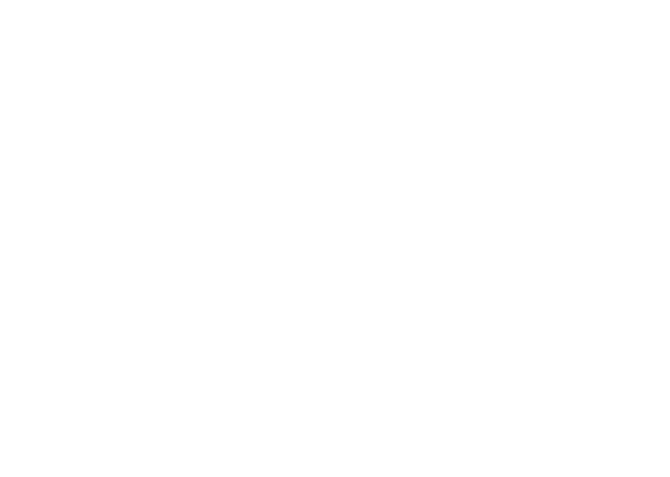
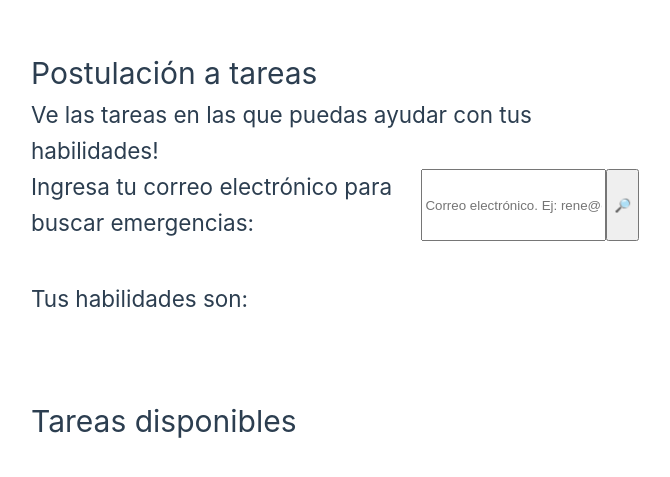
Before and after one commit to kappita/lab-tbd, a Vue app in the folder frontend/: page /postulaciones in a window 1280 px wide. Before the commit this address had no page. Shown: the part 153-630 px from the top of the page, without its empty margins (1-671 px from the left). Built offline with nearby package versions, Linux system fonts and the light colour scheme.

Commit message:
feat: agregar vista de postulaciones

```diff
--- /dev/null
+++ b/frontend/src/components/Tarea.vue
@@ -0,0 +1,40 @@
+<script setup>
+  const { data } = defineProps(["data"])
+
+</script>
+
+
+<template>
+  <div class="tarea">
+    <p>Id emergencia: {{ data.idEmergencia }} </p>
+    <p>Nombre emergencia: {{ data.nombreEmergencia }} </p>
+    <p>Id tarea: {{ data.idTarea }} </p>
+    <p>Nombre tarea: {{ data.nombreTarea }} </p>
+    <p>Habilidades: </p>
+    <div class="habilidades">
+      <p class="habilidad" v-for="habilidad in data.habilidades">-{{ habilidad }}</p>
+    </div>
+  </div>
+
+</template>
+
+
+<style scoped>
+  .tarea {
+    display: flex;
+  }
+
+  .habilidades {
+    display: grid;
+    grid-template-columns: repeat(1, minmax(0, 1fr));
+  }
+
+  p {
+    padding: 5px;
+  }
+
+  .habilidad {
+    width: 100%;
+  }
+
+</style>
--- a/frontend/src/router/index.js
+++ b/frontend/src/router/index.js
@@ -2,6 +2,7 @@
 import HomeView from '../views/HomeView.vue'
 import Registro from '@/views/Registro.vue'
 import Emergencias from '@/views/Emergencias.vue'
+import Postulacion from '@/views/Postulacion.vue'
 
 const router = createRouter({
   history: createWebHistory(import.meta.env.BASE_URL),
@@ -28,6 +29,11 @@
       path: '/emergencias',
       name: 'emergencias',
       component: Emergencias
+    },
+    {
+      path: '/postulaciones',
+      name: 'postulaciones',
+      component: Postulacion
     }
   ]
 })
--- /dev/null
+++ b/frontend/src/views/Postulacion.vue
@@ -0,0 +1,114 @@
+<script setup>
+import { ref, watch } from 'vue';
+import Tarea from '@/components/Tarea.vue';
+import axios from 'axios';
+
+  const email = ref("")
+  const habilidades = ref([])
+  const tareas = ref([])
+
+  const buscar = () => {
+    console.log(email.value)
+    axios.get(`http://localhost:8080/tareas/postulables/${email.value}`).then(e => {
+      tareas.value = e.data
+    }).catch(e => {
+      console.log(e)
+      window.alert("El correo electrónico no existe")
+    })
+    axios.get(`http://localhost:8080/habilidades/voluntario/${email.value}`).then(e => {
+      habilidades.value = e.data
+    }).catch(e => {
+
+    })
+  }
+
+
+</script>
+
+<template>
+  <main>
+    <header>
+      <h1>
+        Postulación a tareas
+      </h1>
+
+      <h2>
+        Ve las tareas en las que puedas ayudar con tus habilidades!
+      </h2>
+    </header>
+
+    <div class="postulaciones">
+      <div class="buscador">
+        <h2>
+          Ingresa tu correo electrónico para buscar emergencias:
+        </h2>
+        <input placeholder="Correo electrónico. Ej: rene@outlook.my" type="text" name="email" id="" v-model="email">
+        <button @click="buscar()">🔎</button>
+      </div>
+
+      <div class="habilidades">
+        <h2>
+          Tus habilidades son:
+        </h2>
+        <div class="habilidad-container">
+          <div v-for="habilidad in habilidades" class="habilidad" > {{ habilidad.nombre }}</div>
+        </div>
+      </div>
+
+      <div class="tareas">
+        <h1>
+          Tareas disponibles
+        </h1>
+        <div class="tarea-container">
+          <Tarea v-for="tarea in tareas" :data="tarea"></Tarea>
+        </div>
+      </div>
+
+    </div>
+
+  </main>
+
+
+</template>
+
+<style scoped>
+
+  .main {
+    width: 100%;
+    height: 100%;
+  }
+
+  .buscador {
+    display: flex;
+    width: 100%;
+  }
+
+  input {
+    margin-left: 20px;
+  }
+
+
+  .habilidades {
+    height: 25%;
+    margin-top: 40px;
+  }
+
+  .habilidad-container {
+    height: 80%;
+    display: grid;
+    margin-top: 40px;
+  }
+  .tareas {
+    margin-top: 40px;
+  }
+
+  .tarea-container {
+    display: grid;
+    overflow: scroll;
+    grid-template-columns: repeat(1, minmax(0, 1fr));
+    height: 70%;
+    width: 100%;
+  }
+
+
+</style>
```
